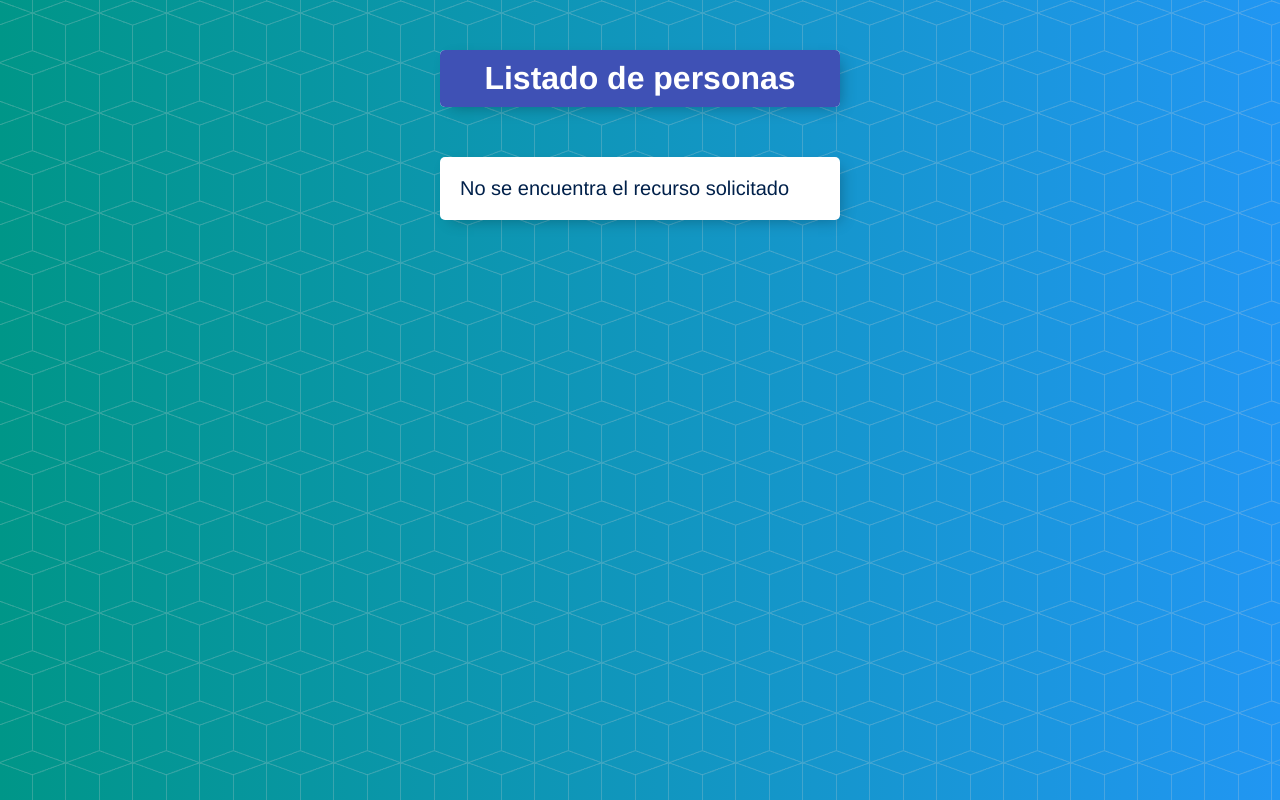
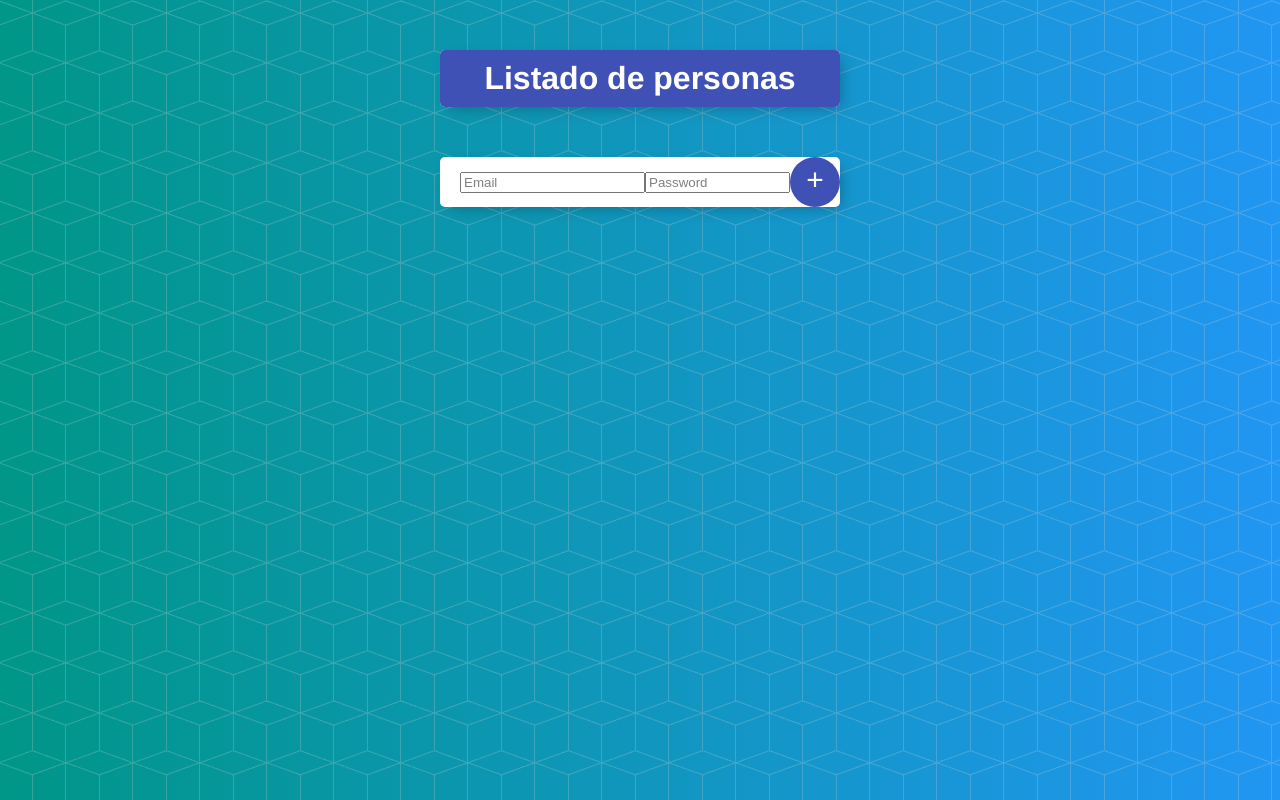
Before and after one commit to juanjo95/curso-angular_v12, an Angular app in the folder listado-personas/: page /login in a window 1280 px wide. Shown: the top 800 px of the page. Built offline with nearby package versions, Linux system fonts and the light colour scheme.

Commit message:
Autenticacion y autorizacion - Login Component

```diff
--- a/listado-personas/src/app/app-routing.module.ts
+++ b/listado-personas/src/app/app-routing.module.ts
@@ -1,3 +1,4 @@
+import { LoginComponent } from './login/login.component';
 import { NgModule } from '@angular/core';
 import { Routes, RouterModule } from '@angular/router';
 import { ErrorComponent } from './error/error.component';
@@ -10,6 +11,7 @@
     { path: 'agregar', component: FormularioComponent },
     { path: ':id', component: FormularioComponent }
   ]},
+  { path: 'login', component: LoginComponent},
   { path: '**', component: ErrorComponent}
 ]
 
--- a/listado-personas/src/app/app.module.ts
+++ b/listado-personas/src/app/app.module.ts
@@ -12,6 +12,7 @@
 import { PersonasComponent } from './personas/personas.component';
 import { ErrorComponent } from './error/error.component';
 import { DataServices } from './data.service';
+import { LoginComponent } from './login/login.component';
 
 @NgModule({
   declarations: [
@@ -19,7 +20,8 @@
     PersonaComponent,
     FormularioComponent,
     PersonasComponent,
-    ErrorComponent
+    ErrorComponent,
+    LoginComponent
   ],
   imports: [
     BrowserModule, FormsModule, AppRoutingModule , HttpClientModule
--- /dev/null
+++ b/listado-personas/src/app/login/login.component.html
@@ -0,0 +1,11 @@
+<div class="box">
+<form class="item" #f="ngForm" (ngSubmit)="f.form.valid && login(f)">
+  <div>
+    <input type="email" name="email" id="email" placeholder="Email" ngModel required size="20">
+  </div>
+  <div>
+    <input type="password" name="password" id="password" placeholder="Password" ngModel required size="15">
+  </div>
+  <button type="submit" style="cursor: pointer;">+</button>
+</form>
+</div>
--- /dev/null
+++ b/listado-personas/src/app/login/login.component.ts
@@ -0,0 +1,21 @@
+import { Component, OnInit, NgModule } from '@angular/core';
+import { NgForm } from '@angular/forms';
+
+@Component({
+  selector: 'app-login',
+  templateUrl: './login.component.html',
+  styleUrls: ['./login.component.css']
+})
+export class LoginComponent implements OnInit {
+
+  constructor() { }
+
+  ngOnInit(): void {
+  }
+
+  public login(form:NgForm){
+    const email = form.value.email
+    const password = form.value.password
+  }
+
+}
```
Also changed, not shown: listado-personas/src/app/login/login.component.css (added).
